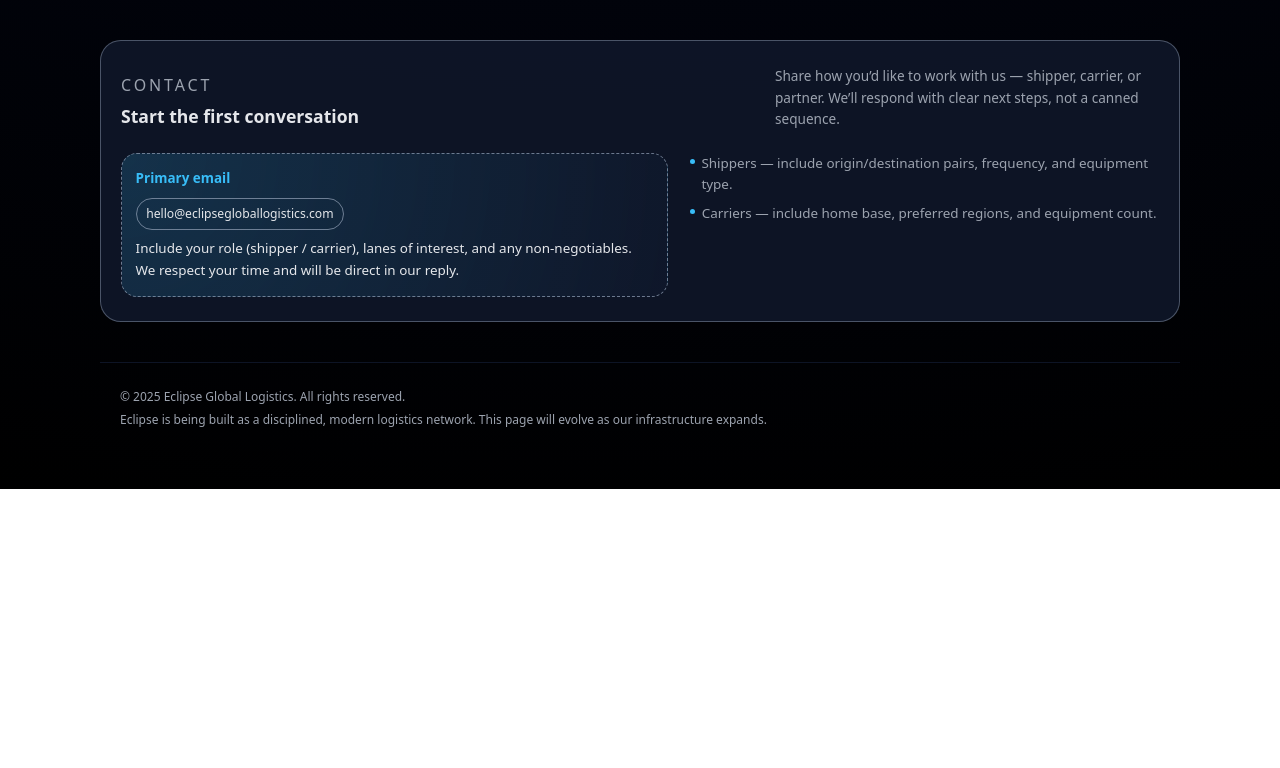
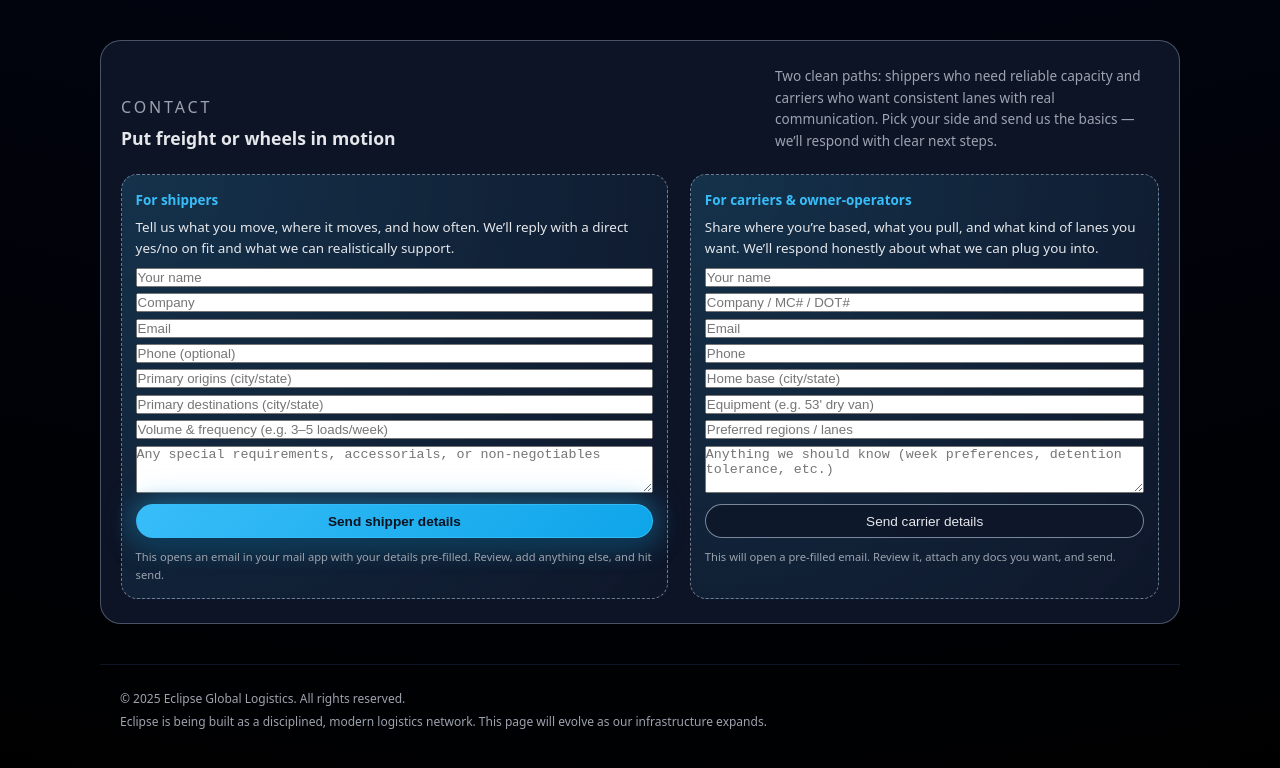
Before and after one commit to miguelcampos90-prog/eclipse-global-logistics, a plain HTML site: page index.html in a window 1280 px wide. Shown: the part 2087-2855 px from the top of the page. Before the commit the page ends 2576 px from the top, so only its background shows below. Drawn offline with Linux system fonts and the light colour scheme.

Commit message:
Update index.html

```diff
--- a/index.html
+++ b/index.html
@@ -796,43 +796,104 @@
         <div class="section-header">
           <div>
             <div class="section-title">Contact</div>
-            <h3>Start the first conversation</h3>
+            <h3>Put freight or wheels in motion</h3>
           </div>
           <p>
-            Share how you’d like to work with us — shipper, carrier, or partner.
-            We’ll respond with clear next steps, not a canned sequence.
+            Two clean paths: shippers who need reliable capacity and carriers who want
+            consistent lanes with real communication. Pick your side and send us the
+            basics — we’ll respond with clear next steps.
           </p>
         </div>
 
         <div class="two-column">
-          <div>
-            <div class="contact-block">
-              <strong>Primary email</strong><br />
-              <div class="contact-row">
-                <div class="contact-item">
-                  hello@eclipsegloballogistics.com
-                </div>
+          <!-- SHIPPER FORM -->
+          <div class="contact-block">
+            <strong>For shippers</strong><br />
+            <p style="margin-top:0.35rem; margin-bottom:0.5rem;">
+              Tell us what you move, where it moves, and how often. We’ll reply with a
+              direct yes/no on fit and what we can realistically support.
+            </p>
+
+            <form
+              onsubmit="window.location.href =
+                'mailto:hello@eclipsegloballogistics.com'
+                + '?subject=' + encodeURIComponent('Shipper lane request')
+                + '&body=' + encodeURIComponent(
+                  'Name: ' + this.name.value + '\\n'
+                  + 'Company: ' + this.company.value + '\\n'
+                  + 'Email: ' + this.email.value + '\\n'
+                  + 'Phone: ' + this.phone.value + '\\n'
+                  + 'Primary origins: ' + this.origins.value + '\\n'
+                  + 'Primary destinations: ' + this.destinations.value + '\\n'
+                  + 'Frequency / volume: ' + this.volume.value + '\\n'
+                  + 'Notes: ' + this.notes.value
+                );
+                return false;"
+              style="margin-top:0.4rem; display:grid; gap:0.4rem; font-size:0.8rem;"
+            >
+              <input name="name" required placeholder="Your name" />
+              <input name="company" required placeholder="Company" />
+              <input name="email" type="email" required placeholder="Email" />
+              <input name="phone" placeholder="Phone (optional)" />
+              <input name="origins" required placeholder="Primary origins (city/state)" />
+              <input name="destinations" required placeholder="Primary destinations (city/state)" />
+              <input name="volume" placeholder="Volume & frequency (e.g. 3–5 loads/week)" />
+              <textarea name="notes" rows="3" placeholder="Any special requirements, accessorials, or non-negotiables"></textarea>
+
+              <button type="submit" class="btn btn-primary" style="margin-top:0.3rem; justify-content:center;">
+                Send shipper details
+              </button>
+              <div style="font-size:0.7rem; color:var(--text-muted); margin-top:0.2rem;">
+                This opens an email in your mail app with your details pre-filled. Review, add anything else, and hit send.
               </div>
-              <p style="margin-top:0.5rem;">
-                Include your role (shipper / carrier), lanes of interest, and any
-                non-negotiables. We respect your time and will be direct in our reply.
-              </p>
-            </div>
+            </form>
           </div>
 
-          <div>
-            <ul class="list">
-              <li>
-                <span class="list-bullet"></span>
-                <span>Shippers — include origin/destination pairs, frequency, and equipment type.</span>
-              </li>
-              <li>
-                <span class="list-bullet"></span>
-                <span>Carriers — include home base, preferred regions, and equipment count.</span>
-              </li>
-            </ul>
+          <!-- CARRIER FORM -->
+          <div class="contact-block">
+            <strong>For carriers &amp; owner-operators</strong><br />
+            <p style="margin-top:0.35rem; margin-bottom:0.5rem;">
+              Share where you’re based, what you pull, and what kind of lanes you want.
+              We’ll respond honestly about what we can plug you into.
+            </p>
+
+            <form
+              onsubmit="window.location.href =
+                'mailto:carriers@eclipsegloballogistics.com'
+                + '?subject=' + encodeURIComponent('Carrier network inquiry')
+                + '&body=' + encodeURIComponent(
+                  'Name: ' + this.name.value + '\\n'
+                  + 'Company / MC#: ' + this.company.value + '\\n'
+                  + 'Email: ' + this.email.value + '\\n'
+                  + 'Phone: ' + this.phone.value + '\\n'
+                  + 'Home base: ' + this.homebase.value + '\\n'
+                  + 'Equipment: ' + this.equipment.value + '\\n'
+                  + 'Preferred regions: ' + this.regions.value + '\\n'
+                  + 'Notes: ' + this.notes.value
+                );
+                return false;"
+              style="margin-top:0.4rem; display:grid; gap:0.4rem; font-size:0.8rem;"
+            >
+              <input name="name" required placeholder="Your name" />
+              <input name="company" required placeholder="Company / MC# / DOT#" />
+              <input name="email" type="email" required placeholder="Email" />
+              <input name="phone" required placeholder="Phone" />
+              <input name="homebase" required placeholder="Home base (city/state)" />
+              <input name="equipment" required placeholder="Equipment (e.g. 53' dry van)" />
+              <input name="regions" placeholder="Preferred regions / lanes" />
+              <textarea name="notes" rows="3" placeholder="Anything we should know (week preferences, detention tolerance, etc.)"></textarea>
+
+              <button type="submit" class="btn btn-secondary" style="margin-top:0.3rem; justify-content:center;">
+                Send carrier details
+              </button>
+              <div style="font-size:0.7rem; color:var(--text-muted); margin-top:0.2rem;">
+                This will open a pre-filled email. Review it, attach any docs you want, and send.
+              </div>
+            </form>
           </div>
         </div>
+      </section>
+
       </section>
     </main>
 
```
